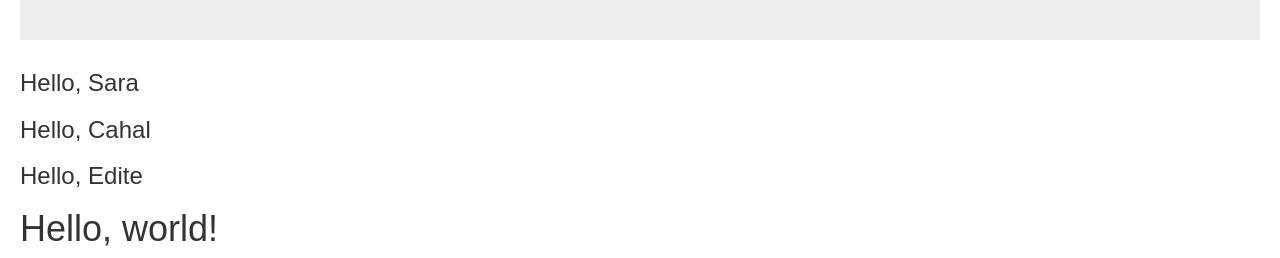
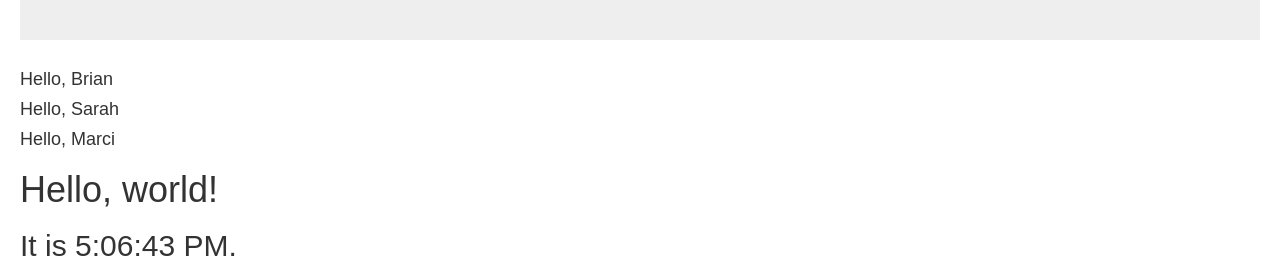
Before and after one commit to bdog72/React_Practice_April, a React app: page / in a window 1280 px wide. Shown: the part 475-733 px from the top of the page. Built offline with nearby package versions, Linux system fonts and the light colour scheme.

Commit message:
Made a few changes

```diff
--- a/src/components/App1.js
+++ b/src/components/App1.js
@@ -3,13 +3,13 @@
 export default class App1 extends Component {
   render () {
     function Welcome (props) {
-      return <h3>Hello, {props.name}</h3>
+      return <h4>Hello, {props.name}</h4>
     }
     return <div>
       <div>
-        <Welcome name='Sara' />
-        <Welcome name='Cahal' />
-        <Welcome name='Edite' />
+        <Welcome name='Brian' />
+        <Welcome name='Sarah' />
+        <Welcome name='Marci' />
       </div>
     </div>
   }
```
